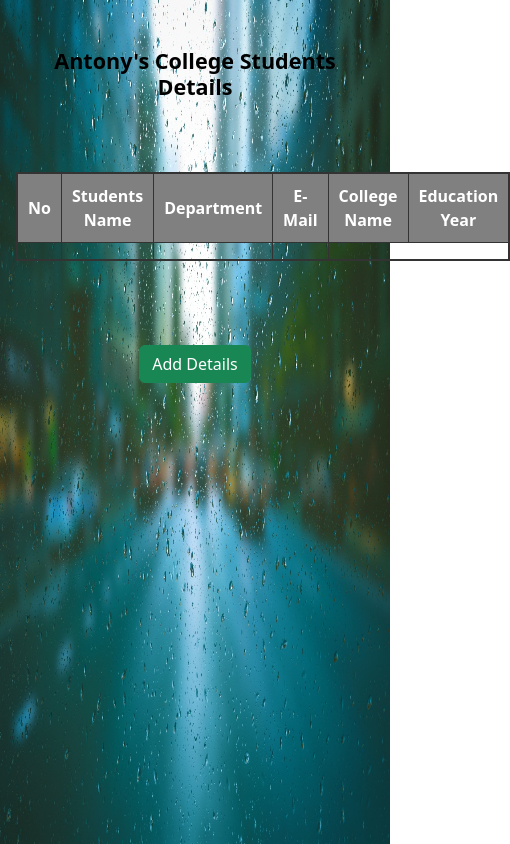
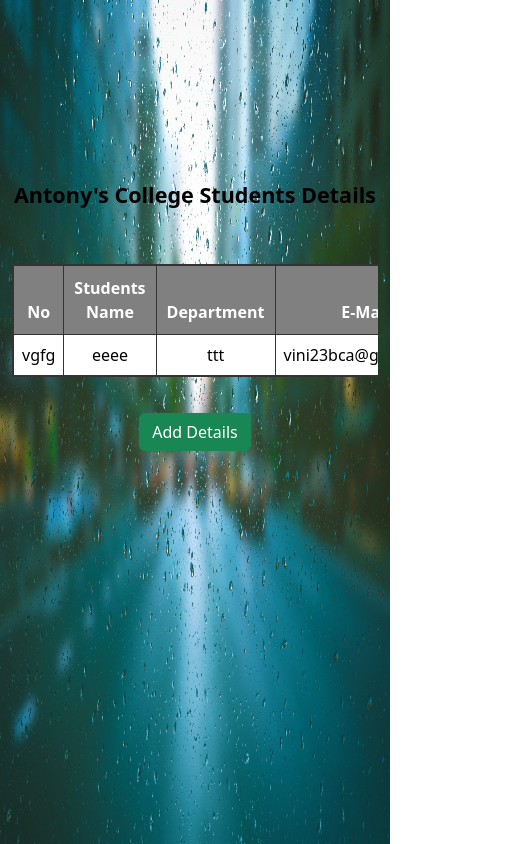
Before and after one commit to viniba23/develop1, an Angular app: page /dash in a window 390 px wide. Shown: the whole page, 510 px wide, since content can reach past the window. Built offline with nearby package versions, Linux system fonts and the light colour scheme.

Commit message:
dashboard responsive

```diff
--- a/src/app/design/dashboard/dashboard.component.html
+++ b/src/app/design/dashboard/dashboard.component.html
@@ -1,10 +1,13 @@
 <div class="container-fluid">
-    <div class="row justify-content-center align-items-center">
-        <div class="col-12 p-5 ">
-            <h4 class="text-center">Antony's College Students Details</h4>
+    <div class="row justify-content-center align-items-center h-75">
+        <div class="col-md-10 col-lg-8"> <!-- Adjusted column sizes for medium and large screens -->
+            <div class="row">
+                <div class="col-md-12">
+                    <h4>Antony's College Students Details</h4>
                 </div>
-        <div class="col-12 p-3">
-            <table class="centered-table">
+                <div class="col-md-12 mt-5">
+                    <div class="table-responsive"> <!-- Added a responsive class for tables -->
+                        <table class="table"> <!-- Removed 'centered-table' class -->
                             <thead class="head text-center">
                                 <tr>
                                     <th>No</th>
@@ -15,21 +18,27 @@
                                     <th>Education Year</th>
                                 </tr>
                             </thead>
-                <tbody>
+                            <tbody class="text-center">
                                 <tr>
-                    <td></td>
-                    <td></td>
-                    <td></td>
-                    <td></td>
+                                    <td>vgfg</td>
+                                    <td>eeee</td>
+                                    <td>ttt</td>
+                                    <td>vini23bca@gmail.com</td>
+                                    <td>ttt</td>
+                                    <td>2021-2024</td>
                                 </tr>
                             </tbody>
                         </table>
                     </div>
-        <div class="col-12 p-5">
+                </div>
+            </div>
+            <div class="row mt-3">
+                <div class="col-12">
                     <div class="text-center">
                         <button type="button" class="btn btn-success" (click)="adddetails()">Add Details</button>
                     </div>
                 </div>
             </div>
-
         </div>
+    </div>
+</div>
--- a/src/app/design/dashboard/dashboard.component.scss
+++ b/src/app/design/dashboard/dashboard.component.scss
@@ -1,6 +1,6 @@
 
-  .container-fluid{
-    background-color: #333;
+.container-fluid{
+    // background-color: #333;
     background-size: 100% 100%;
     height: 100vh;
     background-repeat: no-repeat;
@@ -9,6 +9,7 @@
   h4{
     color: black;
     font-weight: bold;
+    text-align: center;
   }
   table {
     width: 80%;
--- a/src/app/design/login/login.component.html
+++ b/src/app/design/login/login.component.html
@@ -1,25 +1,26 @@
 <div class="container-fluid">
     <form>
-        <div class="container">
-            <div class="row">
+        <div class="row justify-content-center align-items-center h-100">
+            <div class="col-md-4"></div>
+            <div class="col-md-4 mt-5">
                 <div class="card bg-secondary mt-5">
-                        <div class="card-body ">
+                    <div class="card-body">
                         <div class="row" >
                             <div class="col-md-12 mb-3 text-center">
                                 <h1>login</h1>
                             </div>
-                                <div class="col-md-12 mt-3">
-                                    <label for="exampleFormControlInput1" class="form-label">Email address</label>
+                            <div class="col-md-12 ">
+                                <label for="exampleFormControlInput1" class="form-label">User Name <strong>:</strong></label>
                                 <input type="email" class="form-control" id="exampleFormControlInput1" placeholder="name@example.com">
                             </div>
-                                <div class="col-md-12 mt-3">
-                                    <label for="exampleFormControlInput1" class="form-label">Password</label>
+                            <div class="col-md-12 mt-4">
+                                <label for="exampleFormControlInput1" class="form-label">Password <strong>:</strong></label>
                                 <input type="email" class="form-control" id="exampleFormControlInput1" placeholder="Enter the password">
                             </div>
                         </div>
-                            <div class="row mt-4">
+                        <div class="row mt-3">
                             <div class="col-md-12 text-center py-4">
-                                    <button type="text" class="btn btn-success px-3 w-100">save</button>
+                                <button type="text" (click)="dashboard()" class="btn btn-success">save</button>
                             </div>
                         </div>
                         <div class="row">
@@ -30,7 +31,7 @@
                     </div>
                 </div>
             </div>
+            <div class="col-md-4"></div>
         </div>
-
     </form>
 </div>
--- a/src/app/design/login/login.component.scss
+++ b/src/app/design/login/login.component.scss
@@ -4,8 +4,3 @@
     background-repeat: no-repeat;
     background-size: 100% 100%;
 }
-
-.container {
-    width: 500px;
-
-}
--- a/src/app/design/login/login.component.ts
+++ b/src/app/design/login/login.component.ts
@@ -16,4 +16,8 @@ export class LoginComponent {
     this.router.navigate(['/register'])
   }
 
+  dashboard(){
+    this.router.navigate(['/dash'])
+  }
+
 }
--- a/src/app/design/students/students.component.html
+++ b/src/app/design/students/students.component.html
@@ -1,7 +1,8 @@
-<form>
-    <div class="container-fluid">
+<div class="container-fluid">
+    <form>
         <div class="row justify-content-center align-items-center h-100">
-            <div class="col-4">
+            <div class="col-md-4"></div>
+            <div class="col-md-4 mt-5">
                 <div class="card bg-secondary">
                     <div class="card-body p-5">
                         <div class="row" >
@@ -10,31 +11,31 @@
                             </div>
                         </div>
                         <div class="row">
-                            <div class="col-12">
+                            <div class="col-md-12">
                                 <div class="mb-3">
                                     <label for="exampleFormControlInput1" class="form-label">Student Name:</label>
                                     <input type="email" class="form-control" id="exampleFormControlInput1" formControlName="name" placeholder="Enter Name">
                                   </div>
                             </div>
-                            <div class="col-12">
+                            <div class="col-md-12">
                                 <div class="mb-3">
                                     <label for="exampleFormControlInput1" class="form-label">Department:</label>
                                     <input type="email" class="form-control" id="exampleFormControlInput1" formControlName="department" placeholder="Enter the Department">
                                 </div>
                             </div>
-                            <div class="col-12">
+                            <div class="col-md-12">
                                 <div class="mb-3">
                                     <label for="exampleFormControlInput1" class="form-label">Email Address:</label>
                                     <input type="email" class="form-control" id="exampleFormControlInput1" formControlName="email" placeholder="name@example.com">
                                   </div>
                             </div>
-                            <div class="col-12">
+                            <div class="col-md-12">
                                 <div class="mb-3">
                                     <label for="exampleFormControlInput1" class="form-label">College Name:</label>
                                     <input type="email" class="form-control" id="exampleFormControlInput1" formControlName="college" placeholder="Enter the College">
                                 </div>
                             </div>
-                            <div class="col-12">
+                            <div class="col-md-12">
                                 <div class="mb-3">
                                     <label for="exampleFormControlInput1" class="form-label">Education Year:</label>
                                     <input type="email" class="form-control" id="exampleFormControlInput1"  formControlName="year" placeholder="Enter the Year">
@@ -42,13 +43,14 @@
                             </div>
                         </div>
                         <div class="row">
-                            <div class="col-12 text-center py-4">
+                            <div class="col-md-12 text-center py-4">
                                 <button type="text" class="btn btn-success">save</button>
                             </div>
                         </div>
                     </div>
                 </div>
             </div>
+            <div class="col-md-4"></div>
         </div>
-    </div>
-</form>
+    </form>
+</div>
```
Lines whose indentation alone changed are shown as unchanged.
